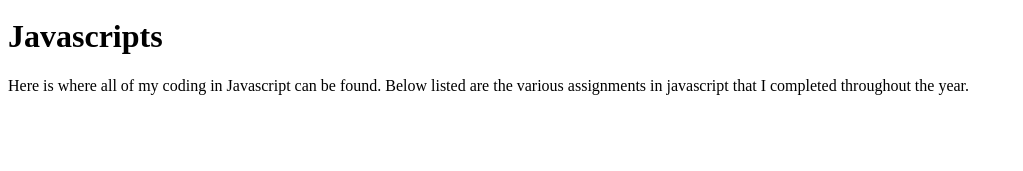
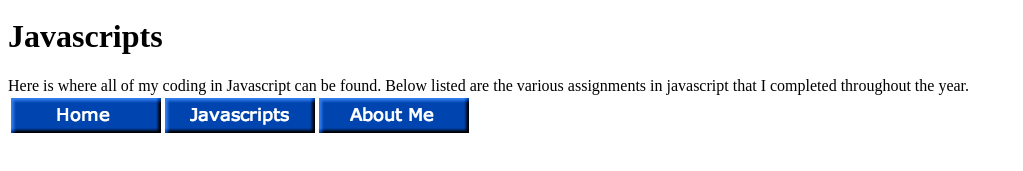
Before and after one commit to garrettburrus/garrettburrus.github.io, a plain HTML site: page javascript.html in a window 1280 px wide. Shown: the part 31-202 px from the top of the page, without its empty margins (0-1023 px from the left). Drawn offline with Linux system fonts and the light colour scheme.

Commit message:
Update javascript.html

```diff
--- a/javascript.html
+++ b/javascript.html
@@ -9,9 +9,9 @@
 <table width="800px">
 <table>
     <tr>
-      <td align="center"> <a href="index.html"<img src="homebutton.png"</a></td>
-      <td align="center"> <a href="javascript.html"<img src="jsbutton.png"</a></td>
-      <td align="center"> <a href="about.html"<img src="aboutmebutton.png"</a></td>
+        <td align="center"> <a href="index.html"><img src="homebutton.png"></a></td>
+        <td align="center"> <a href="javascript.html"><img src="jsbutton.png"></a></td>
+        <td align="center"> <a href="about.html"><img src="aboutmebutton.png"></a></td>
     </tr>
 <h1> Javascripts </h1>
 
```
